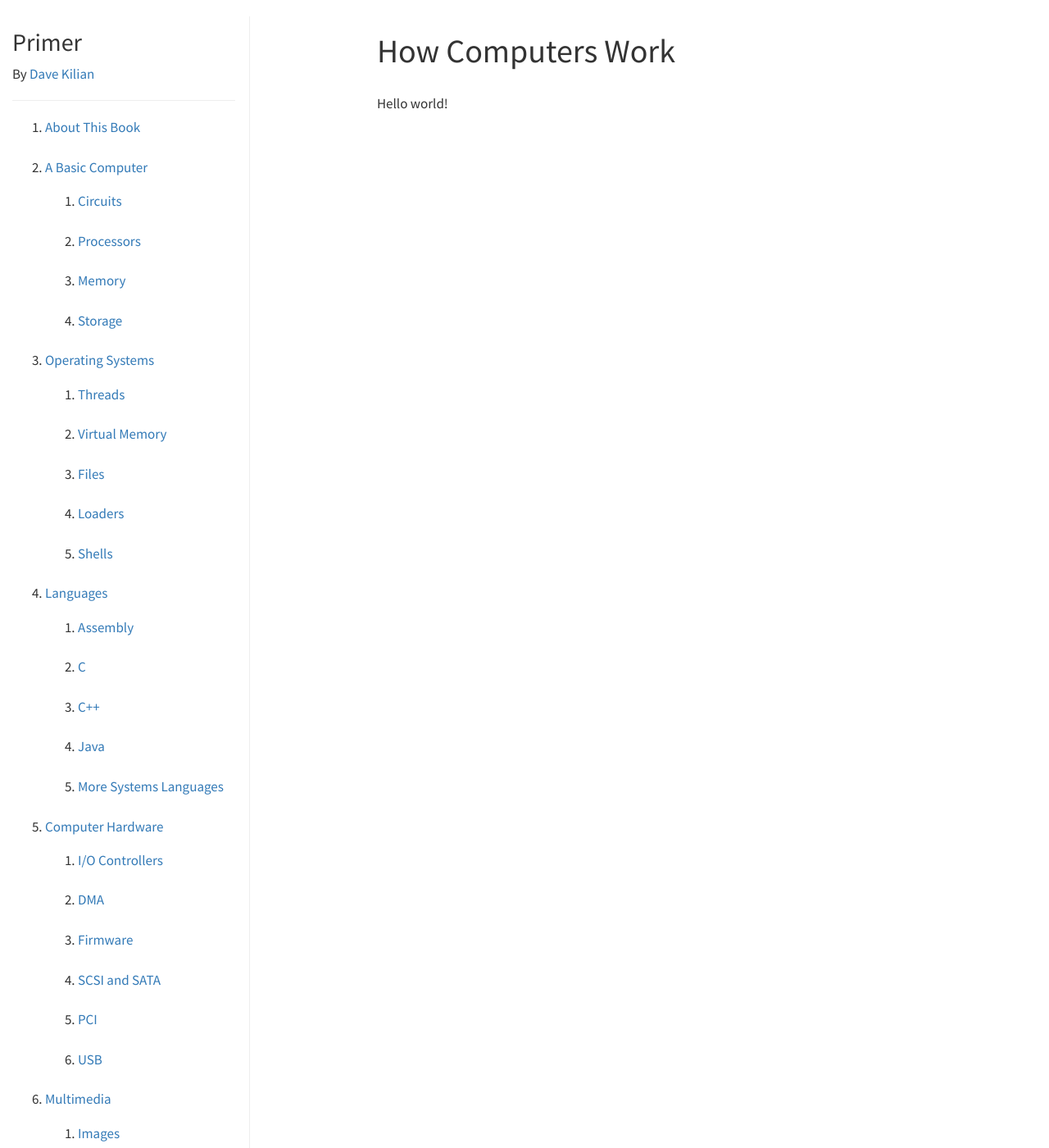
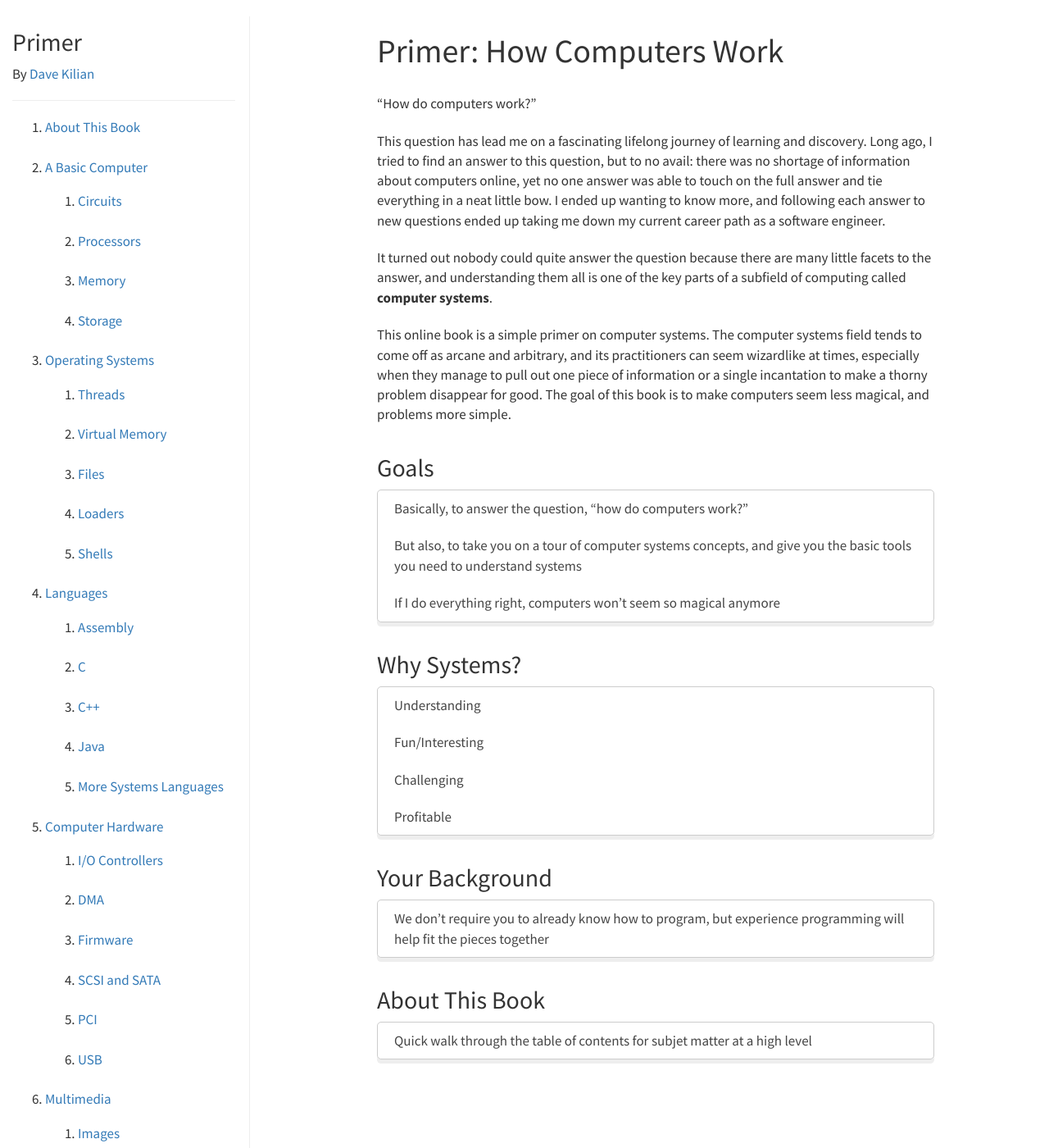
Before and after one commit to davekilian/davekilian.github.com, a Jekyll site: the page built from primer/index.md, in a window 1280 px wide and 1400 px high. Shown: the whole window at 82% size. Built offline with Jekyll 4.4.1, drawn with Linux system fonts in a browser that asks for light colours; nearby versions of some CDN libraries.

Commit message:
start drafting intro

```diff
--- a/primer/index.md
+++ b/primer/index.md
@@ -1,7 +1,38 @@
 ---
 layout: primer-chapter
-title: How Computers Work
-istoc: true
+title: Primer&#58; How Computers Work
 ---
 
-Hello world!
+"How do computers work?"
+
+This question has lead me on a fascinating lifelong journey of learning and discovery. Long ago, I tried to find an answer to this question, but to no avail: there was no shortage of information about computers online, yet no one answer was able to touch on the full answer and tie everything in a neat little bow. I ended up wanting to know more, and following each answer to new questions ended up taking me down my current career path as a software engineer.
+
+It turned out nobody could quite answer the question because there are many little facets to the answer, and understanding them all is one of the key parts of a subfield of computing called **computer systems**.
+
+This online book is a simple primer on computer systems. The computer systems field tends to come off as arcane and arbitrary, and its practitioners can seem wizardlike at times, especially when they manage to pull out one piece of information or a single incantation to make a thorny problem disappear for good. The goal of this book is to make computers seem less magical, and problems more simple.
+
+## Goals
+
+> Basically, to answer the question, "how do computers work?"
+>
+> But also, to take you on a tour of computer systems concepts, and give you the basic tools you need to understand systems
+>
+> If I do everything right, computers won't seem so magical anymore
+
+## Why Systems?
+
+> Understanding
+>
+> Fun/Interesting
+>
+> Challenging
+>
+> Profitable
+
+## Your Background
+
+> We don't require you to already know how to program, but experience programming will help fit the pieces together
+
+## About This Book
+
+> Quick walk through the table of contents for subjet matter at a high level
```
